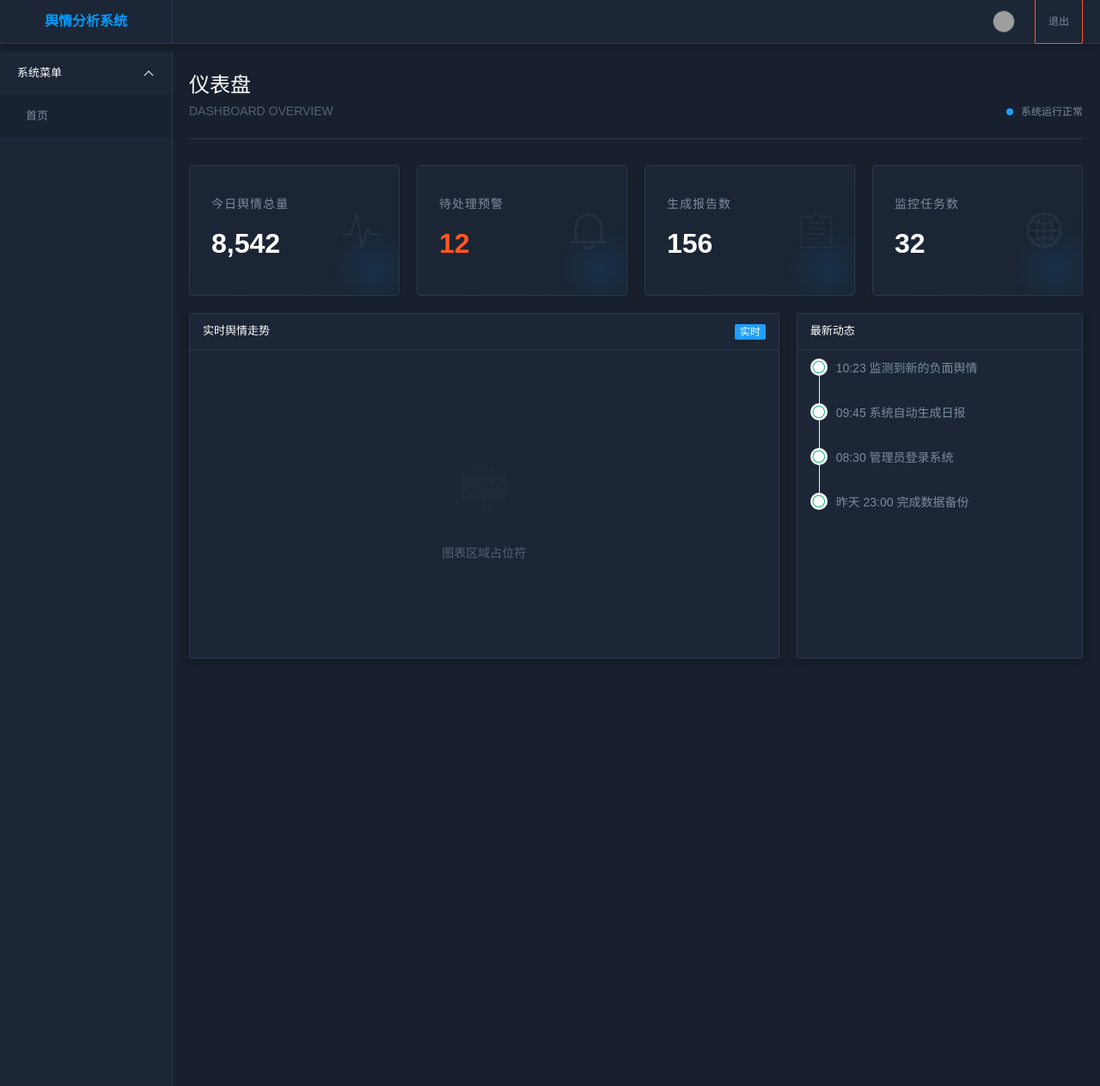
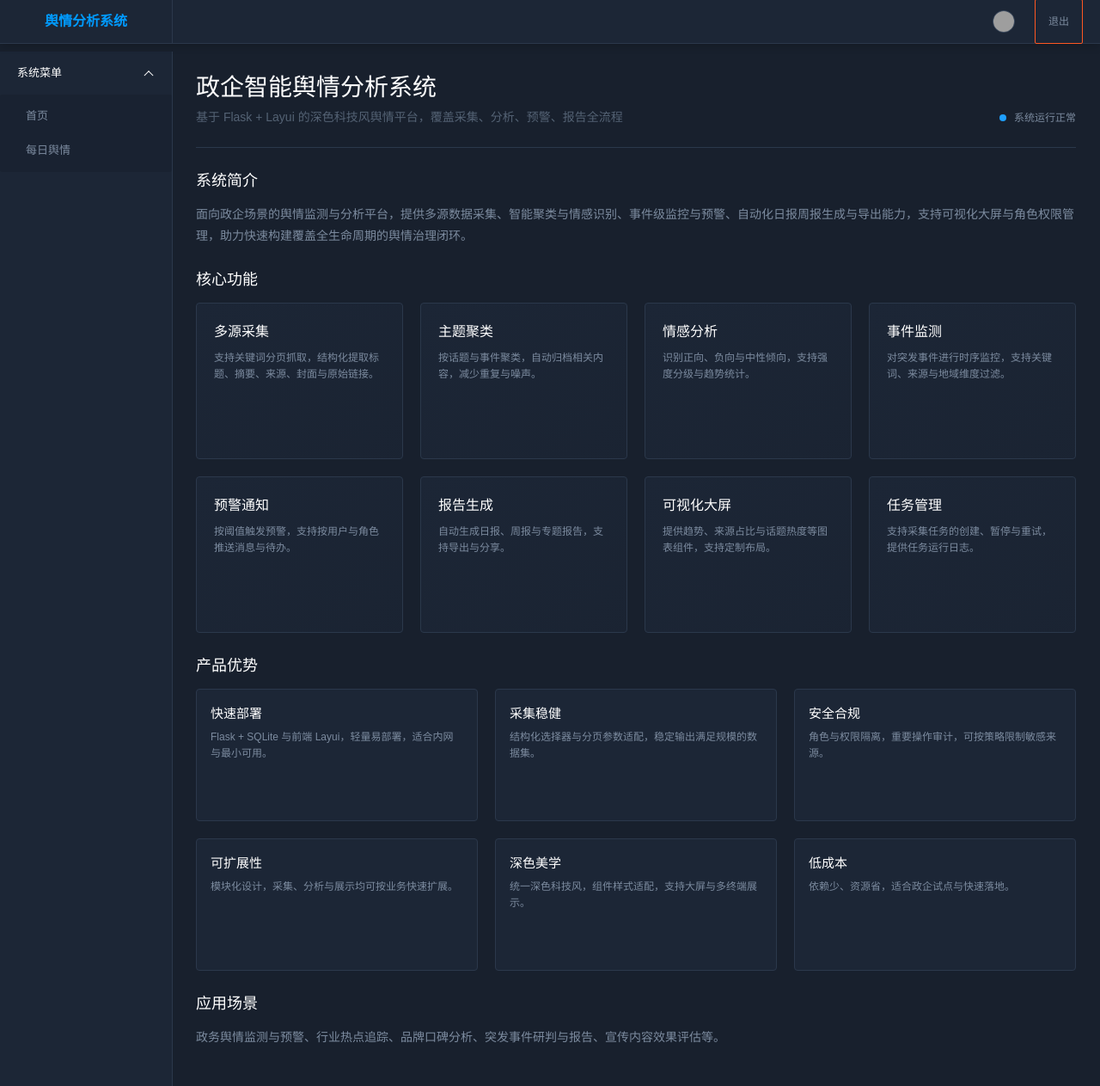
Before and after one commit to awdawdA-D/----, a Flask app: template project/templates/index.html in a window 1280 px wide. Shown: the whole page at 86% size. Run offline with Flask 3, Linux system fonts and the light colour scheme; the template is opened without the code that fills it, so the values that code supplies are empty; grey boxes are pictures that could not be loaded.

Commit message:
feat: 新增每日舆情模块，统一首页介绍，修正静态资源路径

```diff
--- a/project/templates/base_layout.html
+++ b/project/templates/base_layout.html
@@ -4,7 +4,7 @@
   <meta charset="utf-8">
   <meta name="viewport" content="width=device-width, initial-scale=1">
   <title>{% block title %}{{ site_name }}{% endblock %}</title>
-  <link rel="stylesheet" href="{{ url_for('static', filename='layui-v2.13.2/css/layui.css') }}">
+  <link rel="stylesheet" href="{{ url_for('static', filename='layui/css/layui.css') }}">
   <style>
     /* 全局深色科技风 */
     html, body {
@@ -260,6 +260,9 @@
             <dd class="{% if request.endpoint == 'main.index' %}layui-this{% endif %}">
               <a href="{{ url_for('main.index') }}">首页</a>
             </dd>
+            <dd class="{% if request.endpoint == 'main.daily' %}layui-this{% endif %}">
+              <a href="{{ url_for('main.daily') }}">每日舆情</a>
+            </dd>
             {% if current_user.is_admin %}
             <dd class="{% if request.endpoint == 'admin.index' %}layui-this{% endif %}">
               <a href="{{ url_for('admin.index') }}">后台管理</a>
@@ -296,7 +299,7 @@
   </div>
 </div>
 
-<script src="{{ url_for('static', filename='layui-v2.13.2/layui.js') }}"></script>
+<script src="{{ url_for('static', filename='layui/layui.js') }}"></script>
 <script>
   layui.use(['element', 'layer'], function(){
     var element = layui.element;
--- a/project/templates/index.html
+++ b/project/templates/index.html
@@ -2,83 +2,24 @@
 
 {% block content %}
 <style>
-  .data-card {
-    background: linear-gradient(135deg, rgba(28,38,54,1) 0%, rgba(28,38,54,0.6) 100%);
-    border-radius: 4px;
-    padding: 25px;
-    border: 1px solid #2B384B;
-    position: relative;
-    overflow: hidden;
-    height: 100px;
-    display: flex;
-    flex-direction: column;
-    justify-content: center;
-    transition: transform 0.3s;
-  }
-  .data-card:hover {
-    transform: translateY(-5px);
-    box-shadow: 0 10px 30px rgba(0,0,0,0.2);
-    border-color: #009BFF;
-  }
-  .data-card::after {
-    content: "";
-    position: absolute;
-    right: -20px;
-    bottom: -20px;
-    width: 100px;
-    height: 100px;
-    background: radial-gradient(circle, rgba(0,155,255,0.1) 0%, rgba(0,0,0,0) 70%);
-    border-radius: 50%;
-    pointer-events: none;
-  }
-
-  .data-title {
-    font-size: 14px;
-    color: #7C8B9F;
-    margin-bottom: 10px;
-    text-transform: uppercase;
-    letter-spacing: 1px;
-  }
-
-  .data-value {
-    font-size: 32px;
-    font-weight: bold;
-    color: #fff;
-    font-family: "Arial", sans-serif;
-  }
-
-  .data-icon {
-    position: absolute;
-    right: 20px;
-    top: 50%;
-    transform: translateY(-50%);
-    font-size: 48px;
-    color: rgba(255,255,255,0.05);
-  }
-
-  .welcome-header {
-    margin-bottom: 30px;
-    padding-bottom: 20px;
-    border-bottom: 1px solid #2B384B;
-    display: flex;
-    justify-content: space-between;
-    align-items: end;
-  }
-  .welcome-title {
-    font-size: 24px;
-    color: #fff;
-    font-weight: 300;
-  }
-  .welcome-subtitle {
-    font-size: 14px;
-    color: #546274;
-  }
+  .hero { max-width: 1024px; margin: 0 auto; padding-bottom: 24px; border-bottom: 1px solid #2B384B; display: flex; justify-content: space-between; align-items: end; }
+  .hero-title { font-size: 28px; color: #fff; font-weight: 300; }
+  .hero-sub { font-size: 14px; color: #546274; }
+  .section { max-width: 1024px; margin: 24px auto 0; }
+  .section-title { font-size: 18px; color: #fff; margin-bottom: 12px; }
+  .desc { color: #7C8B9F; line-height: 1.8; }
+  .feature-card { background: linear-gradient(135deg, rgba(28,38,54,1) 0%, rgba(28,38,54,0.6) 100%); border: 1px solid #2B384B; border-radius: 4px; padding: 20px; height: 140px; position: relative; }
+  .feature-title { color: #fff; font-size: 16px; margin-bottom: 8px; }
+  .feature-desc { color: #7C8B9F; font-size: 12px; }
+  .adv-card { background-color: #1C2636; border: 1px solid #2B384B; border-radius: 4px; padding: 16px; height: 120px; }
+  .adv-title { color: #fff; font-size: 15px; margin-bottom: 6px; }
+  .adv-desc { color: #7C8B9F; font-size: 12px; }
 </style>
 
-<div class="welcome-header">
+<div class="hero">
   <div>
-    <div class="welcome-title">仪表盘</div>
-    <div class="welcome-subtitle">DASHBOARD OVERVIEW</div>
+    <div class="hero-title">政企智能舆情分析系统</div>
+    <div class="hero-sub">基于 Flask + Layui 的深色科技风舆情平台，覆盖采集、分析、预警、报告全流程</div>
   </div>
   <div style="text-align: right;">
     <span class="layui-badge-dot layui-bg-blue"></span>
@@ -86,84 +27,47 @@
   </div>
 </div>
 
-<div class="layui-row layui-col-space20">
-  <div class="layui-col-md3">
-    <div class="data-card">
-      <div class="data-title">今日舆情总量</div>
-      <div class="data-value">8,542</div>
-      <i class="layui-icon layui-icon-chart data-icon"></i>
-    </div>
-  </div>
-  <div class="layui-col-md3">
-    <div class="data-card">
-      <div class="data-title">待处理预警</div>
-      <div class="data-value" style="color: #FF5722;">12</div>
-      <i class="layui-icon layui-icon-notice data-icon"></i>
-    </div>
-  </div>
-  <div class="layui-col-md3">
-    <div class="data-card">
-      <div class="data-title">生成报告数</div>
-      <div class="data-value">156</div>
-      <i class="layui-icon layui-icon-form data-icon"></i>
-    </div>
-  </div>
-  <div class="layui-col-md3">
-    <div class="data-card">
-      <div class="data-title">监控任务数</div>
-      <div class="data-value">32</div>
-      <i class="layui-icon layui-icon-website data-icon"></i>
-    </div>
+<div class="section">
+  <div class="section-title">系统简介</div>
+  <div class="desc">
+    面向政企场景的舆情监测与分析平台，提供多源数据采集、智能聚类与情感识别、事件级监控与预警、自动化日报周报生成与导出能力，支持可视化大屏与角色权限管理，助力快速构建覆盖全生命周期的舆情治理闭环。
   </div>
 </div>
 
-<div class="layui-row layui-col-space20" style="margin-top: 10px;">
-  <div class="layui-col-md8">
-    <div class="layui-card" style="height: 400px;">
-      <div class="layui-card-header">
-        实时舆情走势
-        <span class="layui-badge layui-bg-blue layui-layout-right" style="margin-top: 12px; margin-right: 15px;">实时</span>
-      </div>
-      <div class="layui-card-body" style="display: flex; align-items: center; justify-content: center; height: 340px;">
-        <div style="text-align: center; color: #2B384B;">
-          <i class="layui-icon layui-icon-chart-screen" style="font-size: 64px; opacity: 0.2;"></i>
-          <p style="margin-top: 10px; color: #546274;">图表区域占位符</p>
-        </div>
-      </div>
-    </div>
+<div class="section">
+  <div class="section-title">核心功能</div>
+  <div class="layui-row layui-col-space20">
+    <div class="layui-col-md3"><div class="feature-card"><div class="feature-title">多源采集</div><div class="feature-desc">支持关键词分页抓取，结构化提取标题、摘要、来源、封面与原始链接。</div></div></div>
+    <div class="layui-col-md3"><div class="feature-card"><div class="feature-title">主题聚类</div><div class="feature-desc">按话题与事件聚类，自动归档相关内容，减少重复与噪声。</div></div></div>
+    <div class="layui-col-md3"><div class="feature-card"><div class="feature-title">情感分析</div><div class="feature-desc">识别正向、负向与中性倾向，支持强度分级与趋势统计。</div></div></div>
+    <div class="layui-col-md3"><div class="feature-card"><div class="feature-title">事件监测</div><div class="feature-desc">对突发事件进行时序监控，支持关键词、来源与地域维度过滤。</div></div></div>
   </div>
-  <div class="layui-col-md4">
-    <div class="layui-card" style="height: 400px;">
-      <div class="layui-card-header">最新动态</div>
-      <div class="layui-card-body">
-        <ul class="layui-timeline">
-          <li class="layui-timeline-item">
-            <i class="layui-icon layui-timeline-axis"></i>
-            <div class="layui-timeline-content layui-text">
-              <div class="layui-timeline-title" style="color: #7C8B9F;">10:23 监测到新的负面舆情</div>
-            </div>
-          </li>
-          <li class="layui-timeline-item">
-            <i class="layui-icon layui-timeline-axis"></i>
-            <div class="layui-timeline-content layui-text">
-              <div class="layui-timeline-title" style="color: #7C8B9F;">09:45 系统自动生成日报</div>
-            </div>
-          </li>
-          <li class="layui-timeline-item">
-            <i class="layui-icon layui-timeline-axis"></i>
-            <div class="layui-timeline-content layui-text">
-              <div class="layui-timeline-title" style="color: #7C8B9F;">08:30 管理员登录系统</div>
-            </div>
-          </li>
-          <li class="layui-timeline-item">
-            <i class="layui-icon layui-timeline-axis"></i>
-            <div class="layui-timeline-content layui-text">
-              <div class="layui-timeline-title" style="color: #7C8B9F;">昨天 23:00 完成数据备份</div>
-            </div>
-          </li>
-        </ul>
-      </div>
-    </div>
+  <div class="layui-row layui-col-space20" style="margin-top: 10px;">
+    <div class="layui-col-md3"><div class="feature-card"><div class="feature-title">预警通知</div><div class="feature-desc">按阈值触发预警，支持按用户与角色推送消息与待办。</div></div></div>
+    <div class="layui-col-md3"><div class="feature-card"><div class="feature-title">报告生成</div><div class="feature-desc">自动生成日报、周报与专题报告，支持导出与分享。</div></div></div>
+    <div class="layui-col-md3"><div class="feature-card"><div class="feature-title">可视化大屏</div><div class="feature-desc">提供趋势、来源占比与话题热度等图表组件，支持定制布局。</div></div></div>
+    <div class="layui-col-md3"><div class="feature-card"><div class="feature-title">任务管理</div><div class="feature-desc">支持采集任务的创建、暂停与重试，提供任务运行日志。</div></div></div>
+  </div>
+</div>
+
+<div class="section">
+  <div class="section-title">产品优势</div>
+  <div class="layui-row layui-col-space20">
+    <div class="layui-col-md4"><div class="adv-card"><div class="adv-title">快速部署</div><div class="adv-desc">Flask + SQLite 与前端 Layui，轻量易部署，适合内网与最小可用。</div></div></div>
+    <div class="layui-col-md4"><div class="adv-card"><div class="adv-title">采集稳健</div><div class="adv-desc">结构化选择器与分页参数适配，稳定输出满足规模的数据集。</div></div></div>
+    <div class="layui-col-md4"><div class="adv-card"><div class="adv-title">安全合规</div><div class="adv-desc">角色与权限隔离，重要操作审计，可按策略限制敏感来源。</div></div></div>
+  </div>
+  <div class="layui-row layui-col-space20" style="margin-top: 10px;">
+    <div class="layui-col-md4"><div class="adv-card"><div class="adv-title">可扩展性</div><div class="adv-desc">模块化设计，采集、分析与展示均可按业务快速扩展。</div></div></div>
+    <div class="layui-col-md4"><div class="adv-card"><div class="adv-title">深色美学</div><div class="adv-desc">统一深色科技风，组件样式适配，支持大屏与多终端展示。</div></div></div>
+    <div class="layui-col-md4"><div class="adv-card"><div class="adv-title">低成本</div><div class="adv-desc">依赖少、资源省，适合政企试点与快速落地。</div></div></div>
+  </div>
+</div>
+
+<div class="section">
+  <div class="section-title">应用场景</div>
+  <div class="desc">
+    政务舆情监测与预警、行业热点追踪、品牌口碑分析、突发事件研判与报告、宣传内容效果评估等。
   </div>
 </div>
 {% endblock %}
```
Also changed, not shown: project/app/routes.py (+5 -2 lines), project/templates/daily.html (added, +110 -0 lines), 1 other file.
